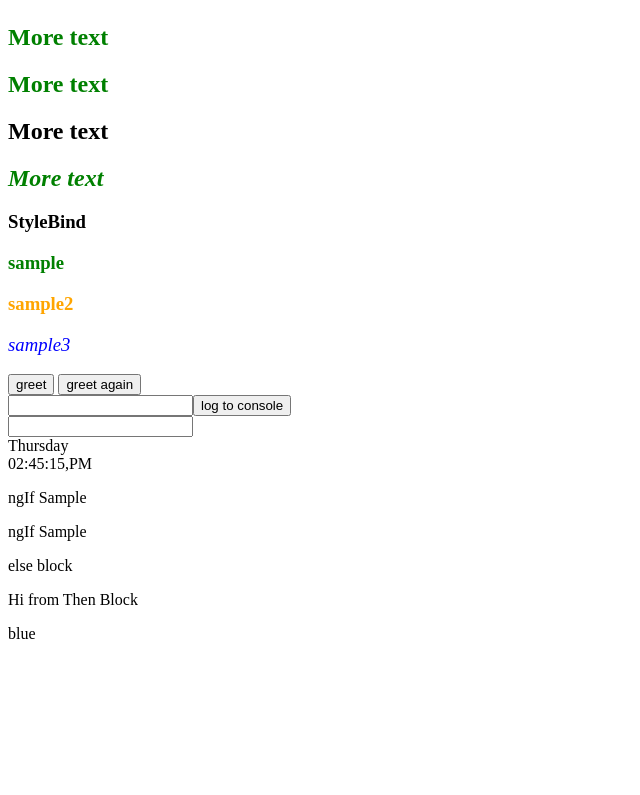
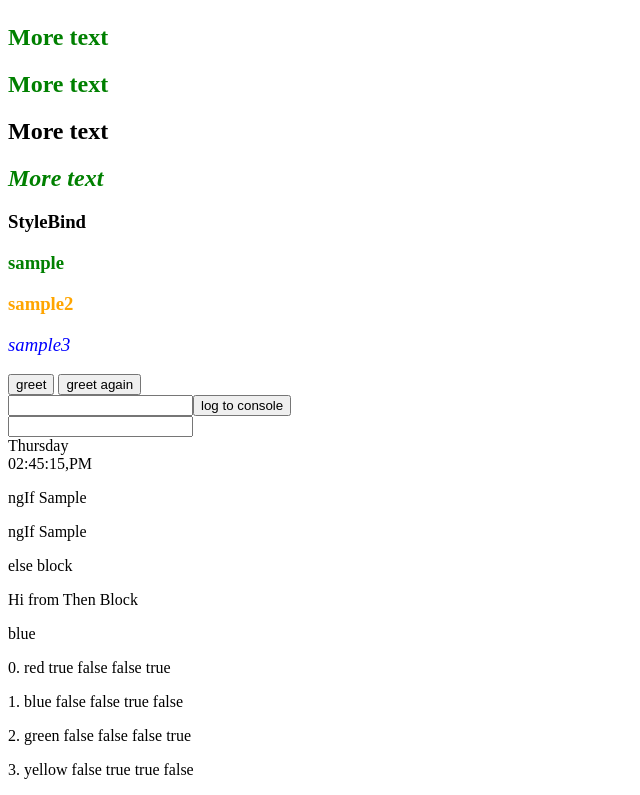
Before and after one commit to AngeloRafael02/Self_Archives, an Angular app in the folder Javascript/AngularNotes/: page / in a window 1280 px wide. Shown: the part 449-1244 px from the top of the page, without its empty margins (0-640 px from the left). Before the commit the page ends 1100 px from the top, so only its background shows below. Built offline with nearby package versions, Linux system fonts and the light colour scheme.

Commit message:
added component for ngFor Notes

```diff
--- a/Javascript/AngularNotes/src/app/app.component.html
+++ b/Javascript/AngularNotes/src/app/app.component.html
@@ -9,3 +9,4 @@
 <app-clock></app-clock>
 <app-ng-if></app-ng-if>
 <app-ng-switch></app-ng-switch>
+<app-ng-for></app-ng-for>
--- a/Javascript/AngularNotes/src/app/app.module.ts
+++ b/Javascript/AngularNotes/src/app/app.module.ts
@@ -14,6 +14,7 @@ import { TwowaybindingComponent } from './twowaybinding/twowaybinding.component'
 import { ClockComponent } from './clock/clock.component';
 import { NgIfComponent } from './ng-if/ng-if.component';
 import { NgSwitchComponent } from './ng-switch/ng-switch.component';
+import { NgForComponent } from './ng-for/ng-for.component';
 
 
 @NgModule({
@@ -29,6 +30,7 @@ import { NgSwitchComponent } from './ng-switch/ng-switch.component';
     ClockComponent,
     NgIfComponent,
     NgSwitchComponent,
+    NgForComponent,
   ],
   imports: [
     BrowserModule,
--- /dev/null
+++ b/Javascript/AngularNotes/src/app/ng-for/ng-for.component.ts
@@ -0,0 +1,19 @@
+import { Component, OnInit } from '@angular/core';
+
+@Component({
+  selector: 'app-ng-for',
+  template: ` <div *ngFor="let color of colors; index as i; first as f; last as l; odd as o; even as e">
+                <p>{{i}}. {{ color }} {{f}} {{l}} {{o}} {{e}}</p>
+              </div>`,
+  styles: [``]
+})
+export class NgForComponent implements OnInit {
+
+  public colors:string[] = ["red","blue","green","yellow"];
+
+  constructor() { }
+
+  ngOnInit(): void {
+  }
+
+}
```
Also changed, not shown: 1 other file (tests, documents, lock files or other folders).
